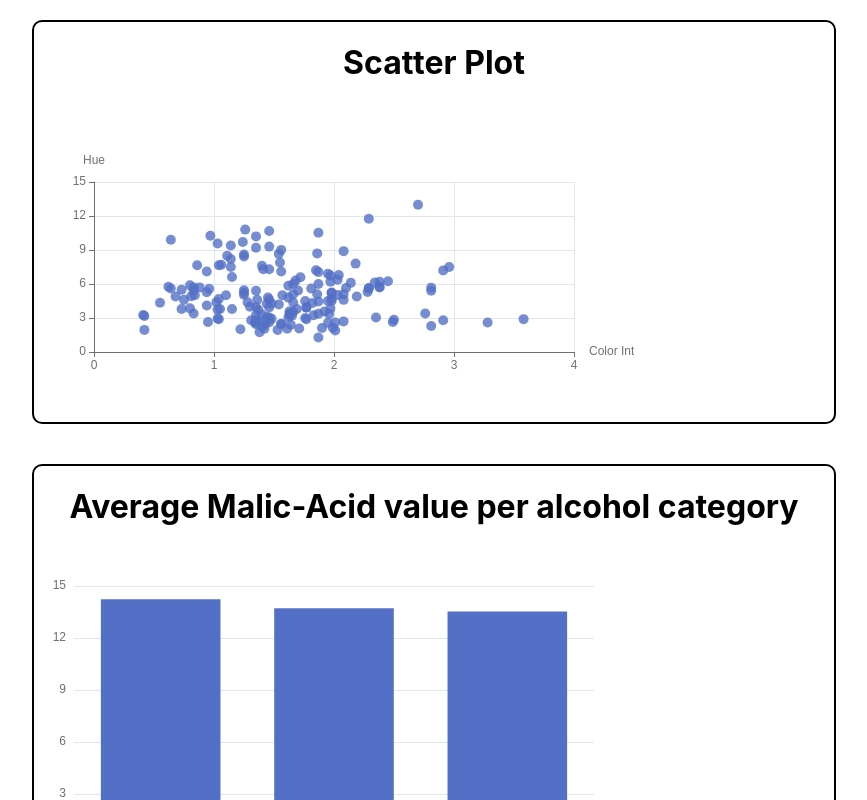
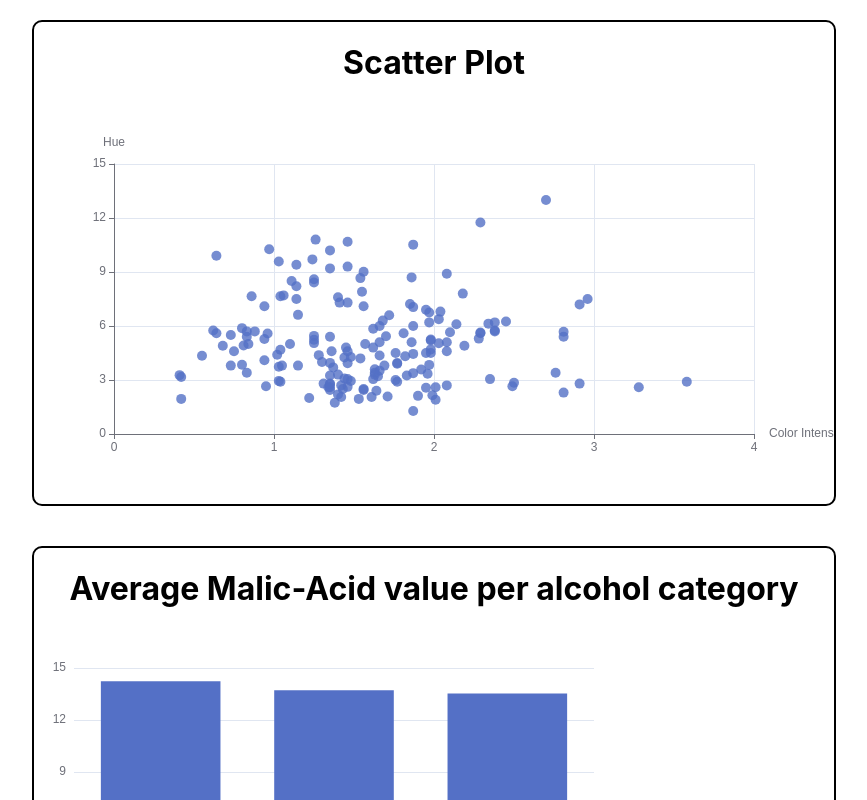
Before and after one commit to FarazIITK/echarts-demo, a React (Create React App) app in the folder client/: page / in a window 1280 px wide. Shown: the top 800 px of the page, without its empty margins (206-1073 px from the left). Built offline with nearby package versions, Linux system fonts and the light colour scheme.

Commit message:
Added type to the plot axes

```diff
--- a/client/src/Components/ScatterPlot.tsx
+++ b/client/src/Components/ScatterPlot.tsx
@@ -24,10 +24,12 @@ const ScatterPlot = () => {
 
   const scatterPlotOptions: EChartsOption = {
     xAxis: {
-      name: chartLabels.xAxis
+      name: chartLabels.xAxis,
+      type: 'value'
     },
     yAxis: {
-      name: chartLabels.yAxis
+      name: chartLabels.yAxis,
+      type: 'value'
     },
     series: [
       {
@@ -43,7 +45,7 @@ const ScatterPlot = () => {
       <h1>Scatter Plot</h1>
       <ReactEcharts
         option={scatterPlotOptions}
-        style={{ width: '600px', height: '300px' }}
+        style={{ width: '800px', height: '400px' }}
       />
     </div>
   );
```
